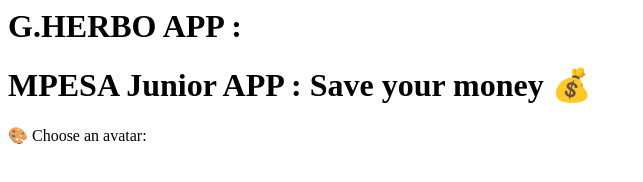
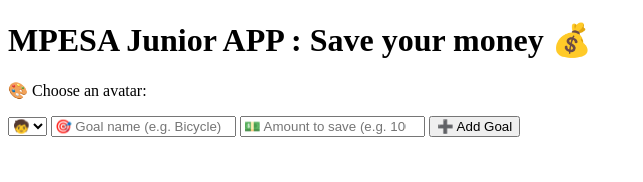
Before and after one commit to chubbybunny123-cmyk/Hello-world-, a plain HTML site: page index.html in a window 1280 px wide. Shown: the whole page, without its empty margins (0-643 px from the left). Drawn offline with Linux system fonts and the light colour scheme.

Commit message:
Update index.html

```diff
--- a/index.html
+++ b/index.html
@@ -1,6 +1,8 @@
+<!DOCTYPE html>
+<html lang="en">
+
 <head>
   <meta charset="UTF-8" />
-  <title>G.HERBO APP :
   <title>MPESA Junior APP :
       Save your money </title>
 
@@ -8,8 +10,24 @@
 
 <body>
   <div class="container">
-    <h1>G.HERBO APP :
     <h1>MPESA Junior APP :
       Save your money 💰</h1>
 
     <p>🎨 Choose an avatar:</p>
+    <select id="avatarSelect">
+      <option value="🧒">🧒</option>
+      <option value="👧">👧</option>
+      <option value="👦🏾">👦🏾</option>
+      <option value="👩🏽‍🎓">👩🏽‍🎓</option>
+    </select>
+
+    <input type="text" id="goalName" placeholder="🎯 Goal name (e.g. Bicycle)" />
+    <input type="number" id="goalAmount" placeholder="💵 Amount to save (e.g. 1000)" />
+    <button onclick="addGoal()">➕ Add Goal</button>
+  </div>
+
+  <div id="goalsList"></div>
+
+</body>
+
+</html>
```
